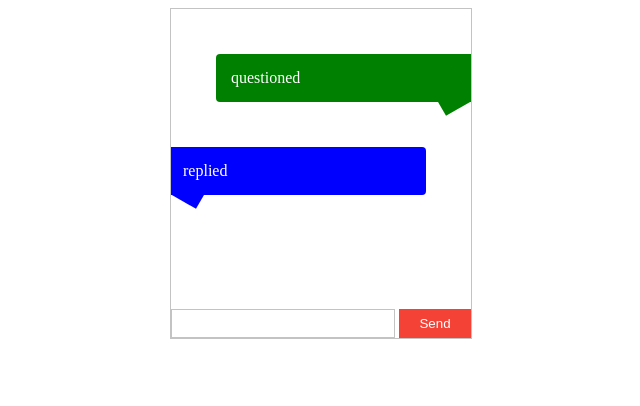
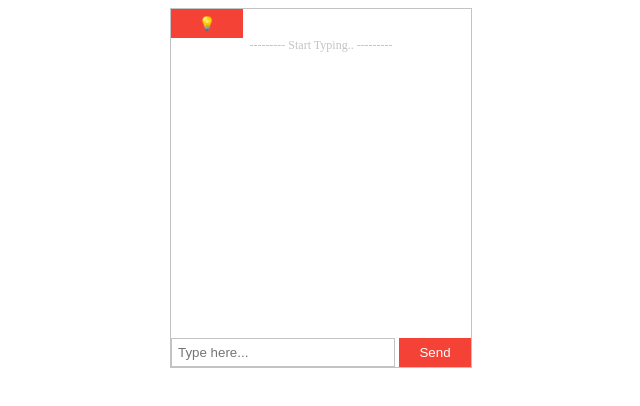
Before and after one commit to ars-4/words-bot, a website: page example.html in a window 1280 px wide. Shown: the whole page, without its empty margins (319-959 px from the left). Drawn offline with Linux system fonts and the light colour scheme.

Commit message:
Example in HTML

```diff
--- a/example.html
+++ b/example.html
@@ -14,6 +14,15 @@
         align-items: center;
     }
 
+    .dark {
+        background-color: #1a1a1a;
+        color: #fff;
+    }
+    .light {
+        background-color: #fff;
+        color: #1a1a1a;
+    }
+
     .main {
         width: 300px;
         display: block;
@@ -24,6 +33,13 @@
         overflow-y: scroll;
         height: 300px;
         overflow-x: hidden;
+    }
+    .main #replies span {
+        color: #c3c3c3;
+        font-size: 12px;
+        text-align: center !important;
+        display: block;
+        width: 100%;
     }
 
     .user {
@@ -74,6 +90,7 @@
         border: 1px solid #c3c3c3;
         padding: 6px;
         width: 70%;
+        background-color: transparent;
     }
     .main input:focus {
         outline: none;
@@ -89,19 +106,32 @@
 </style>
 
 <body>
-
     <div class="main">
+        <button onclick="toggle()">💡</button>
         <div id="replies">
-            <p class="user">questioned</p>
-            <p class="server">replied</p>
+            <span>--------- Start Typing..  ---------</span>
         </div>
         <form method="post" onsubmit="get_reply(event)">
-            <input type="text" name="sentence">
+            <input type="text" name="sentence" placeholder="Type here...">
             <button>Send</button>
         </form>
     </div>
 
     <script>
+
+        function toggle() {
+            let body = document.getElementsByTagName('body');
+            if(body[0].classList[0] == 'dark') {
+                body[0].classList.remove('dark');
+                body[0].classList.add('light');
+            }
+            else {
+                body[0].classList.remove('light');
+                body[0].classList.add('dark');
+            }
+        }
+
+
         const replies_container = document.getElementById("replies");
         async function get_reply(e) {
             e.preventDefault();
@@ -121,10 +151,10 @@
                     'sentence': e.target[0].value
                 })
             }).then(res => { return res.json() }).then(data => {
-                console.log(data)
                 server_a.innerHTML = data['data']
             }).catch(err => {
                 console.log(err)
+                server_a.innerHTML = err;
             })
             e.target[0].value = "";
             replies_container.appendChild(server_a);
```
